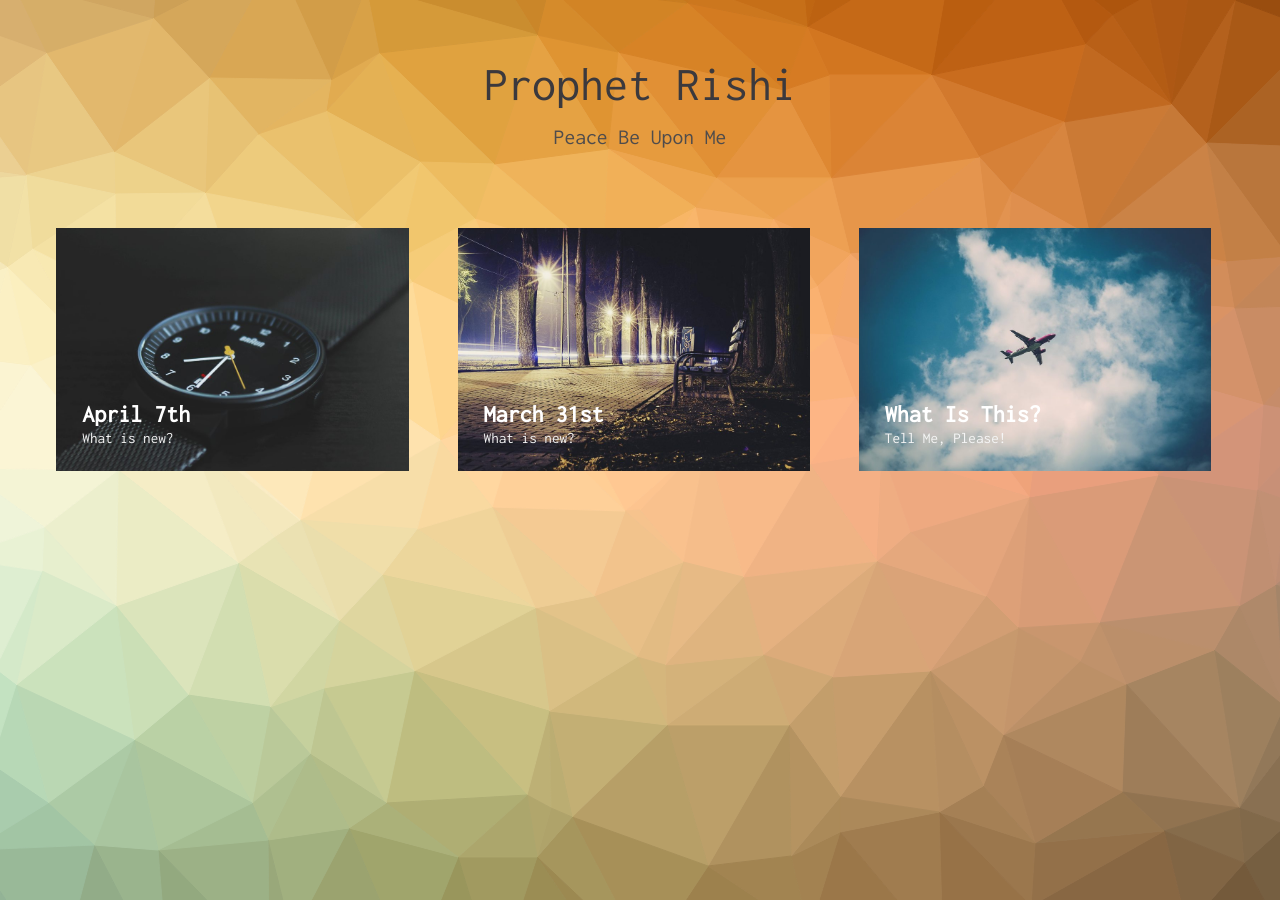
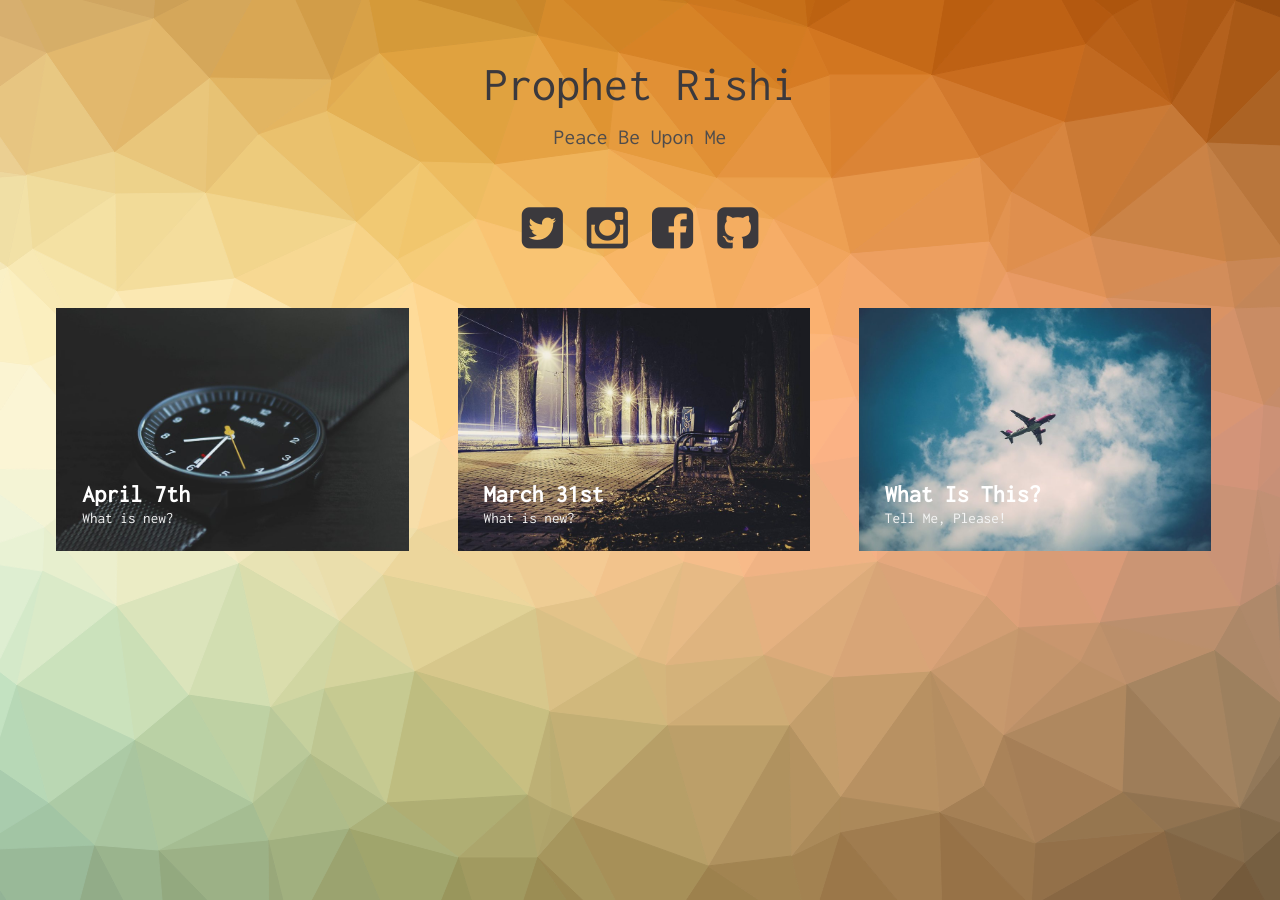
Before and after one commit to CodeDotJS/prophetrishi.ml, a Jekyll site: the page built from index.html, in a window 1280 px wide. Built offline with Jekyll 4.4.1, drawn with Linux system fonts in a browser that asks for light colours; grey boxes are pictures that could not be loaded.

Commit message:
add social links

```diff
--- a/index.html
+++ b/index.html
@@ -38,19 +38,24 @@ layout: compress
     </script>
     <script id="mcjs">!function(c,h,i,m,p){m=c.createElement(h),p=c.getElementsByTagName(h)[0],m.async=1,m.src=i,p.parentNode.insertBefore(m,p)}(document,"script","https://chimpstatic.com/mcjs-connected/js/users/a3f3bedafbec119134e80504e/0a1258b7988c3ce0631b1c541.js");
     </script>
+    <style>
+        .links a {
+            color:  #3b393d !important;
+        }
+    </style>
 </head>
 
 <body class="body">
     <div class="container">
         <header class="header">
             <h1>Prophet Rishi<span>Peace Be Upon Me</span></h1>
-            <!--
+
         <nav class="links">
-            <a href="#"><i class="fa fa-twitter-square fa-3x"></i></a>
-            <a href="#"><i class="fa fa-instagram fa-3x"></i></a>
-            <a href="#"><i class="fa fa-facebook-square fa-3x"></i></a>
-            <a href="#"><i class="fa fa-tumblr-square fa-3x"></i></a>
-        </nav> -->
+            <a href="https://twitter.com/Rishi_Giri_"><i class="fa fa-twitter-square fa-3x"></i></a>
+            <a href="https://instagram.com/iama_rishi"><i class="fa fa-instagram fa-3x"></i></a>
+            <a href="https://facebook.com/RishiDotJS"><i class="fa fa-facebook-square fa-3x"></i></a>
+            <a href="https://github.com/CodeDotJS"><i class="fa fa-github-square fa-3x"></i></a>
+        </nav>
         </header>
         <div class="content">
             <!-- trianglify pattern container -->
```
